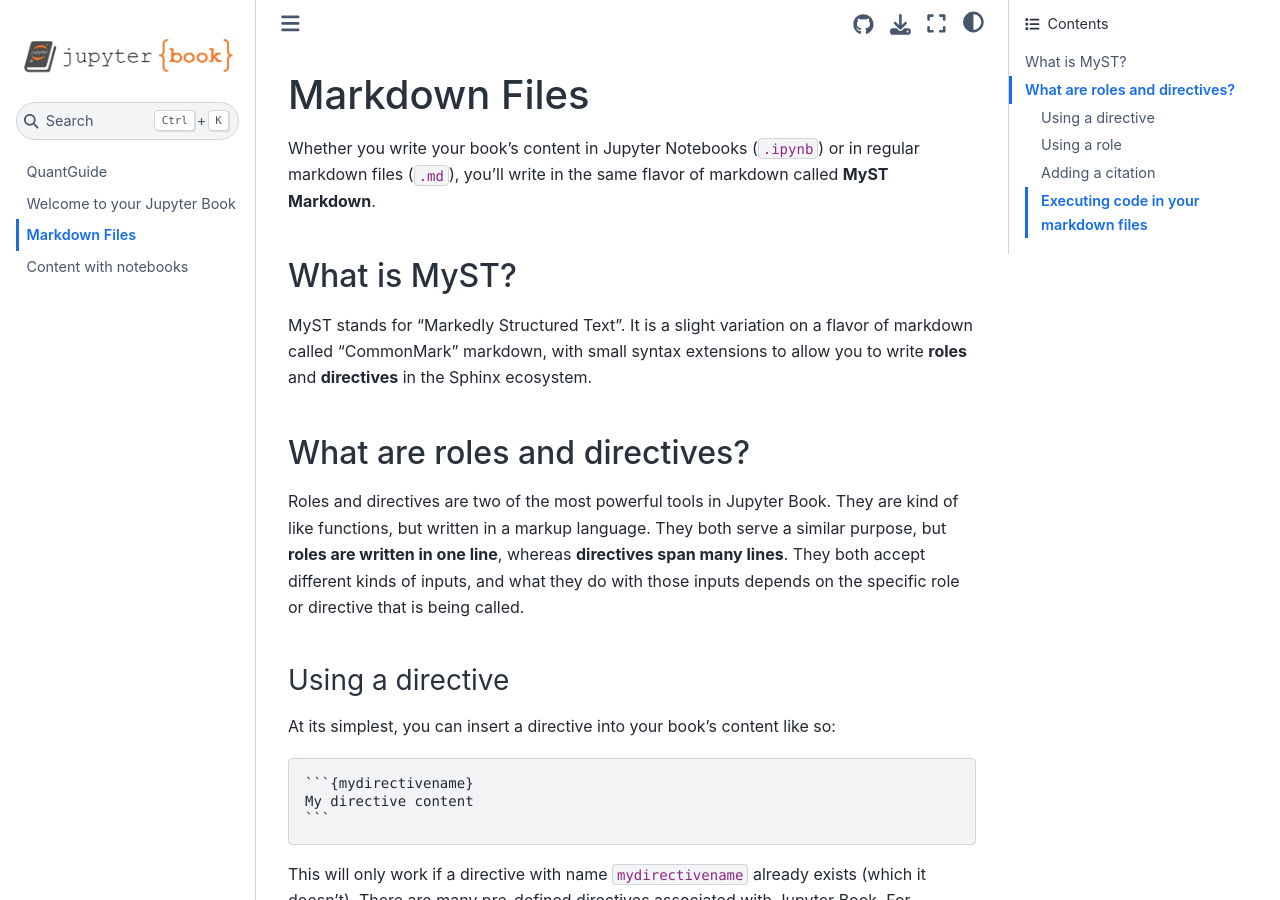
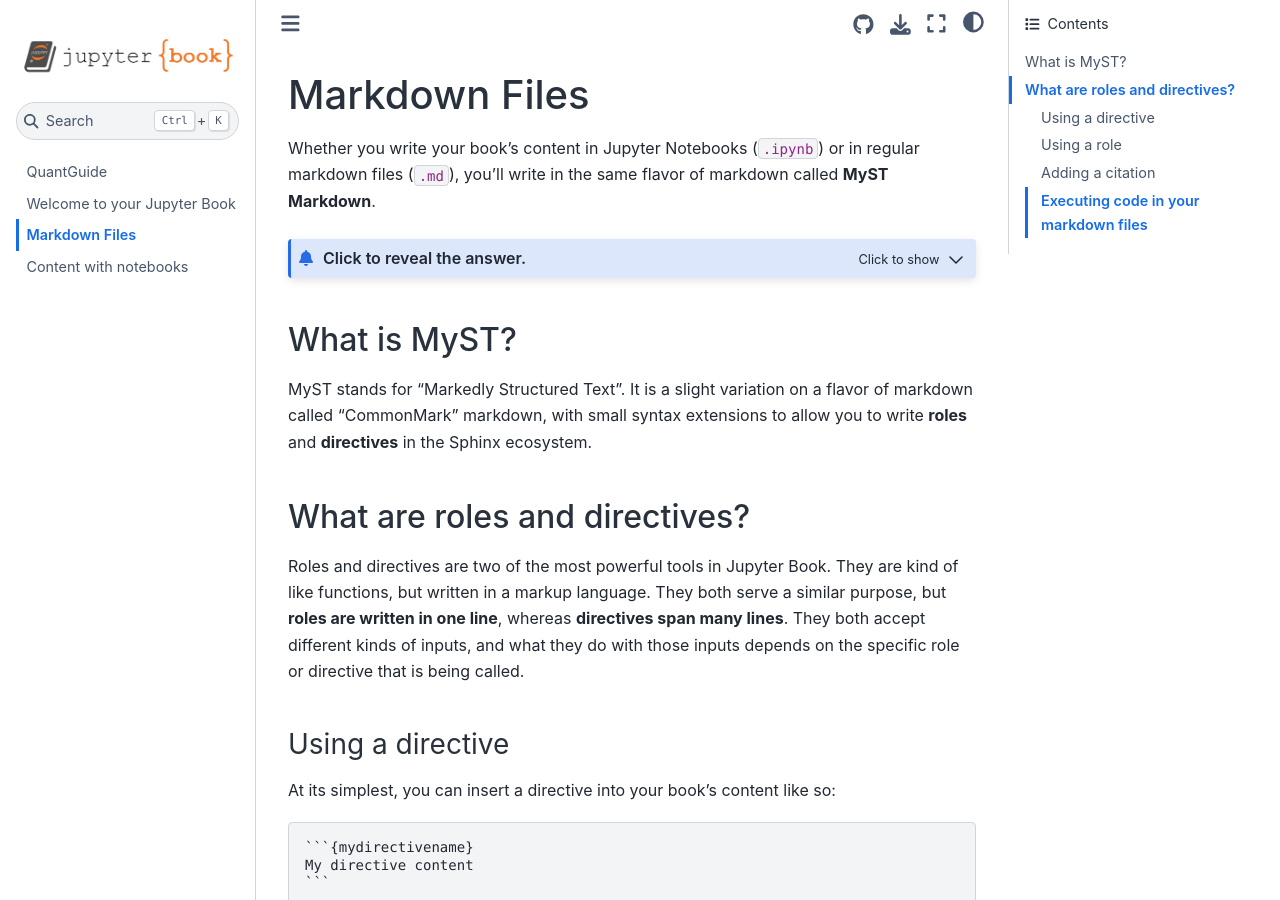
Before and after one commit to empiricalstateofmind/quantguide, a Jupyter Book: the page built from guide/markdown.md, in a window 1280 px wide and 900 px high. Built offline with Jupyter Book 1.0.4 settings and Sphinx 7.4.7 and the Sphinx Book theme 1.1.4, drawn with Linux system fonts in a browser that asks for light colours; pages that are not in the unit, such as notebooks, are missing from menus; cross-references to code outside the pages are shown as plain code; part of the change alters nothing that is shown.

````diff
--- a/guide/markdown.md
+++ b/guide/markdown.md
@@ -3,6 +3,13 @@
 Whether you write your book's content in Jupyter Notebooks (`.ipynb`) or
 in regular markdown files (`.md`), you'll write in the same flavor of markdown
 called **MyST Markdown**.
+
+```{admonition} Click to reveal the answer.
+:class: dropdown
+
+Some hidden toggle content!
+$$ x = 2y $$
+```
 
 ## What is MyST?
 
````
